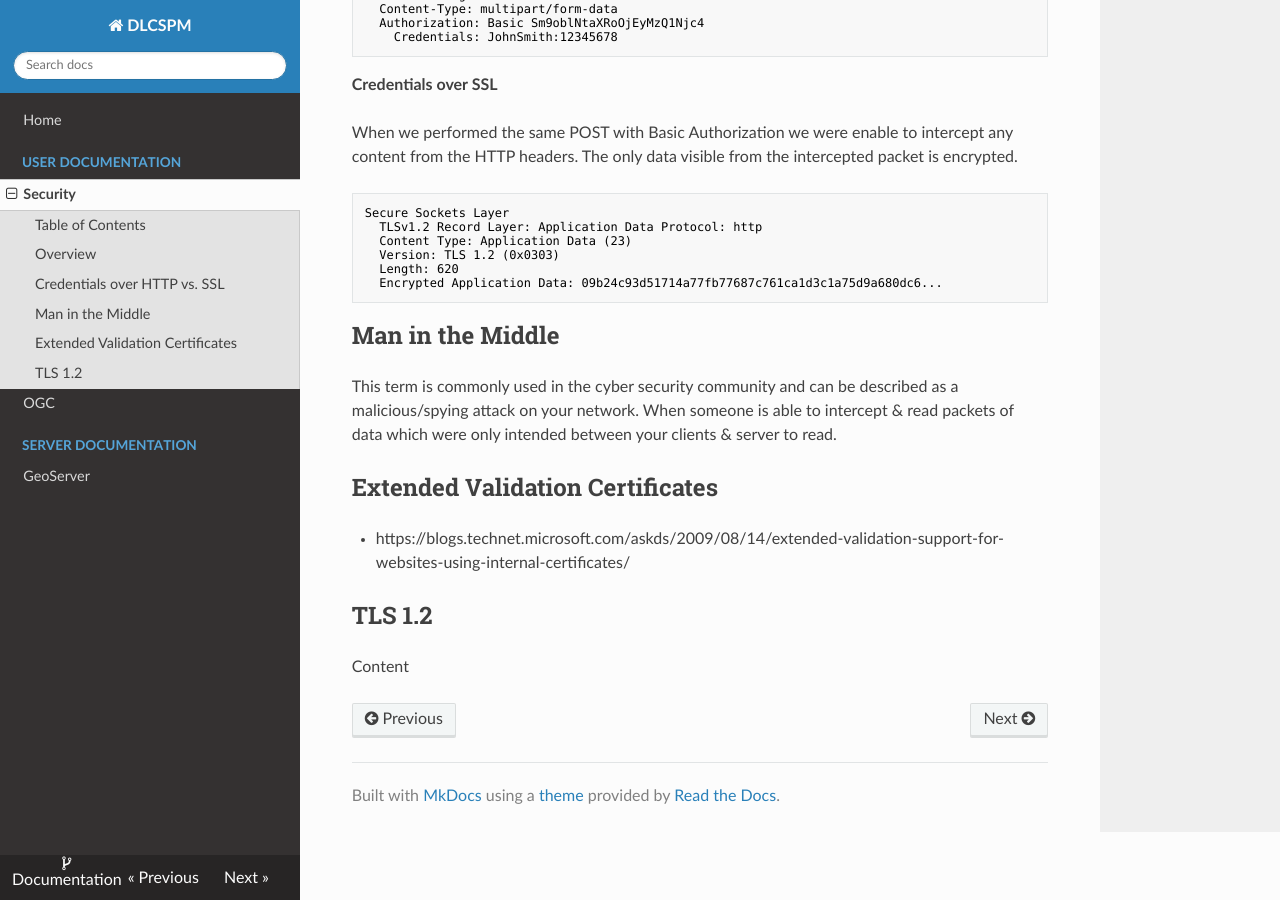
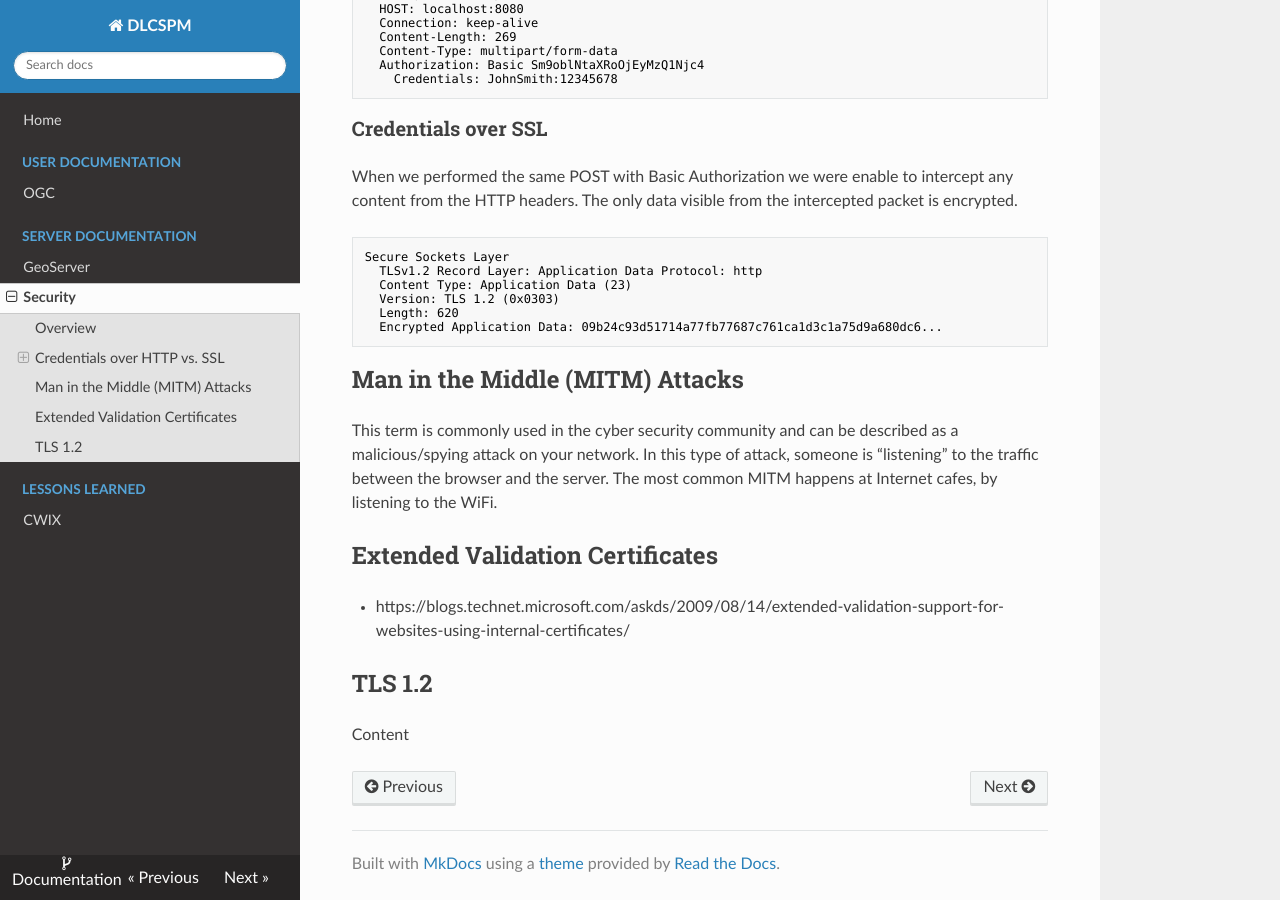
Before and after one commit to DenisCarriere/documentation, an MkDocs documentation site: the page built from docs/SERVER/security.md, in a window 1280 px wide and 900 px high, scrolled down 949 px. Built offline with MkDocs 1.6.1, drawn with Linux system fonts in a browser that asks for light colours; nearby versions of some CDN libraries; old or Windows-style settings are respelled for this version of MkDocs; some of the changed text lies outside the part shown.

Commit message:
Reformat folders

````diff
--- a/docs/cwix.md
+++ b/docs/LESSONS/cwix.md
@@ -1,4 +1,10 @@
-# Overview
+# CWIX
+
+**Table of Contents**
+
+[TOC]
+
+## Overview
 
 The Coalition Warrior Interoperability eXploration, eXperimentation, eXamination, eXercise (CWIX) is the largest annual NATO interoperability event held at the Joint Forces Training Centre (JFTC) in Bydgoszcz, Poland.
 
--- a/docs/security.md
+++ b/docs/SERVER/security.md
@@ -1,6 +1,6 @@
 # Security
 
-## Table of Contents
+**Table of Contents**
 
 [TOC]
 
@@ -12,7 +12,7 @@ Securing your services & applications over HTTPS (SSL) is highly important to ma
 
 Typical applications will initially request a token from the server for authentication. To do such request, the application needs to send a combination of Username/Password to the server. Users only wants to share their credentials with the server and no one else. Unauthorized intruders have the ability to intercept network traffic between servers and clients. Here are examples of data being intercepted by a [man in the middle](#man-in-the-middle) attack.
 
-**Credentials over HTTP**
+### Credentials over HTTP
 
 Performing a POST with Basic Authorization over an un-secure connection we can easily intercept the client's username (JohnSmith) & password (12345678).
 
@@ -27,7 +27,7 @@ Hypertext Transfer Protocol
     Credentials: JohnSmith:12345678
 ```
 
-**Credentials over SSL**
+### Credentials over SSL
 
 When we performed the same POST with Basic Authorization we were enable to intercept any content from the HTTP headers. The only data visible from the intercepted packet is encrypted.
 
@@ -40,9 +40,9 @@ Secure Sockets Layer
   Encrypted Application Data: 09b24c93d51714a77fb77687c761ca1d3c1a75d9a680dc6...
 ```
 
-## Man in the Middle
+## Man in the Middle (MITM) Attacks
 
-This term is commonly used in the cyber security community and can be described as a malicious/spying attack on your network. When someone is able to intercept & read packets of data which were only intended between your clients & server to read.
+This term is commonly used in the cyber security community and can be described as a malicious/spying attack on your network. In this type of attack, someone is "listening" to the traffic between the browser and the server. The most common MITM happens at Internet cafes, by listening to the WiFi.
 
 ## Extended Validation Certificates
 
--- a/mkdocs.yml
+++ b/mkdocs.yml
@@ -13,7 +13,9 @@ markdown_extensions:
 pages:
   - Home: index.md
   - USER DOCUMENTATION:
-    - Security: security.md
-    - OGC: ogc.md
+    - OGC: USER/ogc.md
   - SERVER DOCUMENTATION:
-    - GeoServer: geoserver/README.md
+    - GeoServer: SERVER/geoserver.md
+    - Security: SERVER/security.md
+  - LESSONS LEARNED:
+    - CWIX: LESSONS/cwix.md
````
Also changed, not shown: README.md (+2 -0 lines), docs/SERVER/geoserver.md (added, +24 -0 lines), docs/USER/ogc.md (renamed from docs/ogc.md, +1 -1 lines), docs/index.md (+5 -7 lines), .gitmodules (deleted), 1 other file.
